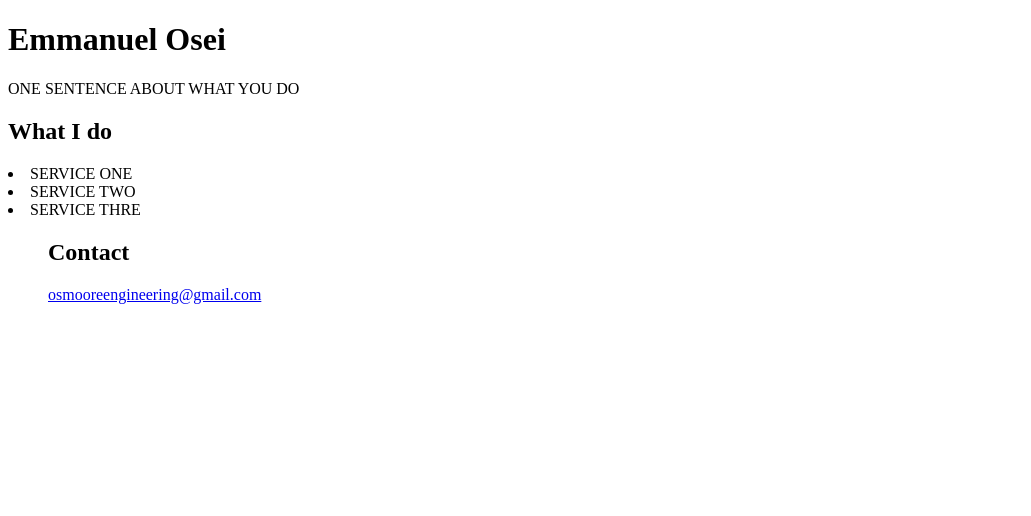
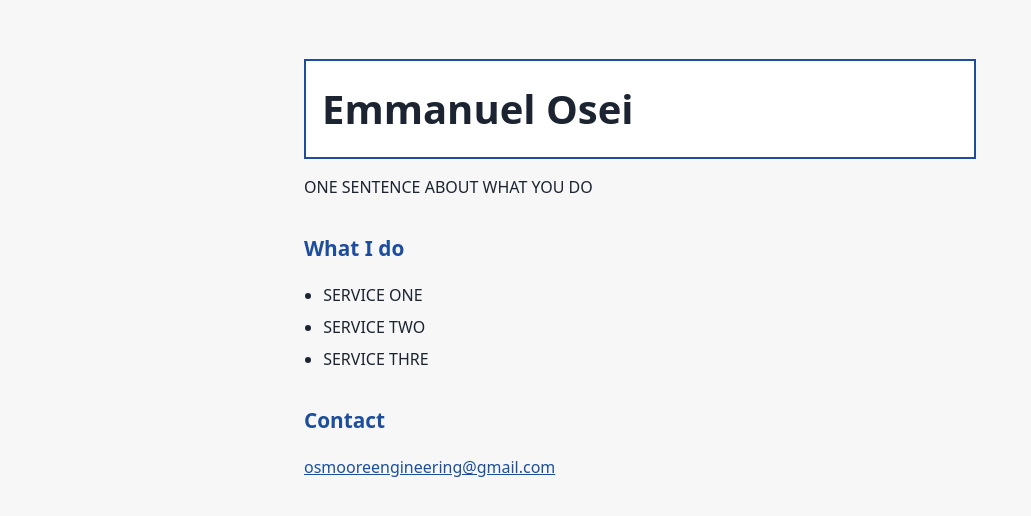
Before and after one commit to Osmoore/p1-one-pager, a plain HTML site: page index.html in a window 1280 px wide. Shown: the whole page, without its empty margins (0-1031 px from the left). Drawn offline with Linux system fonts and the light colour scheme.

Commit message:
P1 add stylesheet and fix HTML typos

```diff
--- a/index.html
+++ b/index.html
@@ -2,21 +2,22 @@
 <html lang="en">
     <head>
         <meta charset="utf-8">
-        <meta name="viewport" content="with=device-width, intial-scale=1">
+        <meta name="viewport" content="width=device-width, initial-scale=1">
         <title>Emmanuel Osei - Electrical Engineering</title>
+        <link rel="stylesheet" href="styles.css">
     </head>
     <body>
         <h1>Emmanuel Osei</h1>
         <p>ONE SENTENCE ABOUT WHAT YOU DO</p>
 
         <h2>What I do</h2>
-        <u1>
+        <ul>
             <li>SERVICE ONE</li>
             <li>SERVICE TWO</li>
             <li>SERVICE THRE</li>
-        <ul>
+        </ul>
 
         <h2>Contact</h2>
-        <p><a href="mail to osmooreenigeering@gmail.com">osmooreengineering@gmail.com</a></p>
+        <p><a href="mailto osmooreenigeering@gmail.com">osmooreengineering@gmail.com</a></p>
     </body>
 </html>
--- /dev/null
+++ b/styles.css
@@ -0,0 +1,36 @@
+body {
+    font-family:system-ui, sans-serif;
+    line-height:1.6;
+    color: #1b2430;
+    background: #f6f7f6;
+    max-width: 42rem;
+    margin: 0 auto;
+    padding: 2rem 1.25rem;
+}
+
+h1 {
+    font-size: 2.5rem;
+    margin-bottom: 0.25rem;
+    border: 2px solid #1d4e9e;
+    padding: 1rem;
+    background-color: #ffffff;
+    margin-top: 3rem 0;
+}
+
+h2 {
+    font-size: 1.3rem;
+    margin-top: 2rem;
+    color:#1d4e9e;
+}
+
+ul {
+    padding-left: 1.2rem;
+}
+
+li {
+    margin-bottom: 0.4rem;
+}
+
+a {
+    color: #1d4e9e;
+}
```
